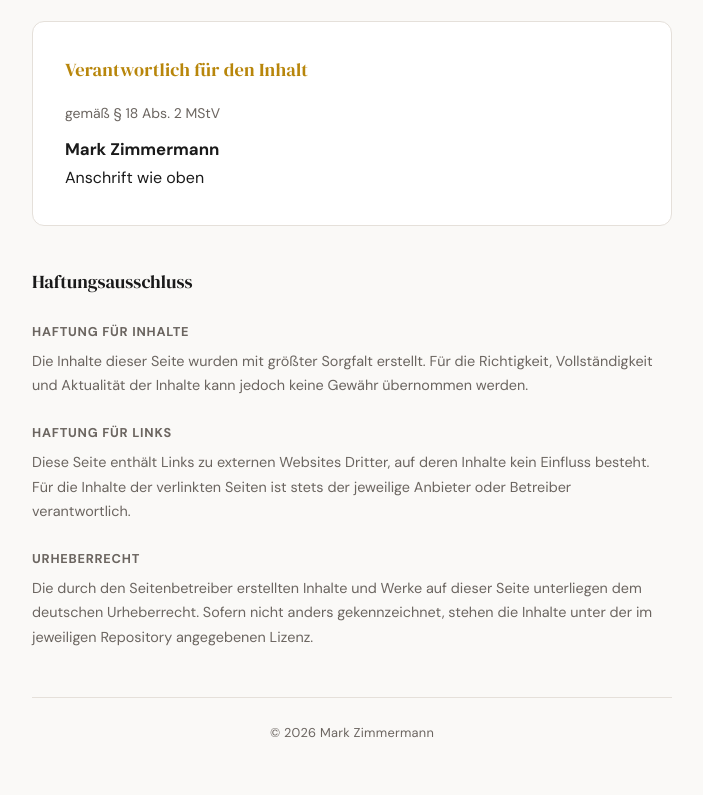
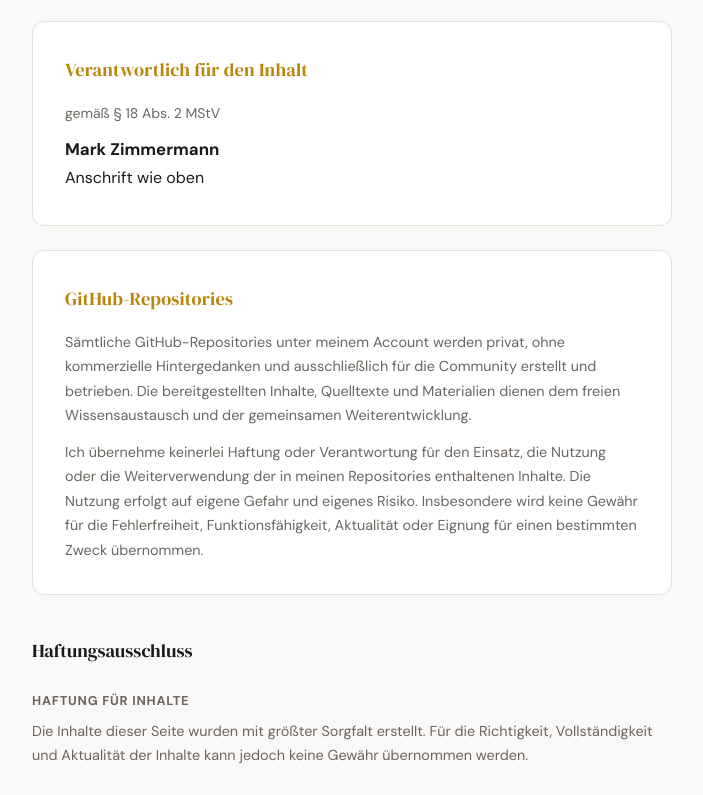
Before and after one commit to GodModeAI2025/MarkZimmermann, a plain HTML site: page index.html in a window 1280 px wide. Shown: the part 590-1385 px from the top of the page, without its empty margins (288-991 px from the left). Drawn offline with Linux system fonts and the light colour scheme.

Commit message:
Update index.html

```diff
--- a/index.html
+++ b/index.html
@@ -12,7 +12,6 @@
             padding: 0;
             box-sizing: border-box;
         }
-
         :root {
             --bg: #faf9f7;
             --text: #1a1a1a;
@@ -21,7 +20,6 @@
             --border: #e5e0da;
             --card-bg: #ffffff;
         }
-
         body {
             font-family: 'DM Sans', sans-serif;
             background: var(--bg);
@@ -32,16 +30,13 @@
             justify-content: center;
             padding: 3rem 1.5rem;
         }
-
         .container {
             max-width: 640px;
             width: 100%;
         }
-
         header {
             margin-bottom: 3rem;
         }
-
         header h1 {
             font-family: 'DM Serif Display', serif;
             font-size: 2.4rem;
@@ -49,7 +44,6 @@
             letter-spacing: -0.02em;
             color: var(--text);
         }
-
         header .subtitle {
             font-size: 0.875rem;
             color: var(--muted);
@@ -57,7 +51,6 @@
             letter-spacing: 0.03em;
             text-transform: uppercase;
         }
-
         section {
             background: var(--card-bg);
             border: 1px solid var(--border);
@@ -65,7 +58,6 @@
             padding: 2rem;
             margin-bottom: 1.5rem;
         }
-
         section h2 {
             font-family: 'DM Serif Display', serif;
             font-size: 1.15rem;
@@ -74,35 +66,29 @@
             margin-bottom: 1rem;
             letter-spacing: 0.01em;
         }
-
         .address p {
             margin: 0;
             line-height: 1.8;
         }
-
         .address .name {
             font-weight: 700;
             font-size: 1.05rem;
         }
-
         a {
             color: var(--accent);
             text-decoration: none;
             border-bottom: 1px solid transparent;
             transition: border-color 0.2s ease;
         }
-
         a:hover {
             border-bottom-color: var(--accent);
         }
-
         .disclaimer {
             background: transparent;
             border: none;
             padding: 0;
             margin-top: 2.5rem;
         }
-
         .disclaimer h2 {
             font-family: 'DM Serif Display', serif;
             font-size: 1.15rem;
@@ -110,11 +96,9 @@
             color: var(--text);
             margin-bottom: 1.5rem;
         }
-
         .disclaimer-item {
             margin-bottom: 1.5rem;
         }
-
         .disclaimer-item h3 {
             font-size: 0.8rem;
             font-weight: 700;
@@ -123,26 +107,22 @@
             color: var(--muted);
             margin-bottom: 0.4rem;
         }
-
         .disclaimer-item p {
             font-size: 0.9rem;
             color: var(--muted);
             line-height: 1.7;
         }
-
         footer {
             margin-top: 3rem;
             padding-top: 1.5rem;
             border-top: 1px solid var(--border);
             text-align: center;
         }
-
         footer p {
             font-size: 0.8rem;
             color: var(--muted);
             letter-spacing: 0.02em;
         }
-
         @media (max-width: 480px) {
             body { padding: 2rem 1rem; }
             header h1 { font-size: 1.8rem; }
@@ -156,7 +136,6 @@
             <h1>Impressum</h1>
             <p class="subtitle">Angaben gemäß § 5 DDG</p>
         </header>
-
         <section>
             <h2>Anbieter</h2>
             <div class="address">
@@ -166,12 +145,10 @@
                 <p>Deutschland</p>
             </div>
         </section>
-
         <section>
             <h2>Kontakt</h2>
             <p>E-Mail: <a href="mailto:schiff_spritziger7j@icloud.com">schiff_spritziger7j@icloud.com</a></p>
         </section>
-
         <section>
             <h2>Verantwortlich für den Inhalt</h2>
             <p style="font-size: 0.875rem; color: var(--muted); margin-bottom: 0.5rem;">gemäß § 18 Abs. 2 MStV</p>
@@ -180,26 +157,26 @@
                 <p>Anschrift wie oben</p>
             </div>
         </section>
-
+        <section>
+            <h2>GitHub-Repositories</h2>
+            <p style="font-size: 0.9rem; color: var(--muted); line-height: 1.7;">Sämtliche GitHub-Repositories unter meinem Account werden privat, ohne kommerzielle Hintergedanken und ausschließlich für die Community erstellt und betrieben. Die bereitgestellten Inhalte, Quelltexte und Materialien dienen dem freien Wissensaustausch und der gemeinsamen Weiterentwicklung.</p>
+            <p style="font-size: 0.9rem; color: var(--muted); line-height: 1.7; margin-top: 0.75rem;">Ich übernehme keinerlei Haftung oder Verantwortung für den Einsatz, die Nutzung oder die Weiterverwendung der in meinen Repositories enthaltenen Inhalte. Die Nutzung erfolgt auf eigene Gefahr und eigenes Risiko. Insbesondere wird keine Gewähr für die Fehlerfreiheit, Funktionsfähigkeit, Aktualität oder Eignung für einen bestimmten Zweck übernommen.</p>
+        </section>
         <div class="disclaimer">
             <h2>Haftungsausschluss</h2>
-
             <div class="disclaimer-item">
                 <h3>Haftung für Inhalte</h3>
                 <p>Die Inhalte dieser Seite wurden mit größter Sorgfalt erstellt. Für die Richtigkeit, Vollständigkeit und Aktualität der Inhalte kann jedoch keine Gewähr übernommen werden.</p>
             </div>
-
             <div class="disclaimer-item">
                 <h3>Haftung für Links</h3>
                 <p>Diese Seite enthält Links zu externen Websites Dritter, auf deren Inhalte kein Einfluss besteht. Für die Inhalte der verlinkten Seiten ist stets der jeweilige Anbieter oder Betreiber verantwortlich.</p>
             </div>
-
             <div class="disclaimer-item">
                 <h3>Urheberrecht</h3>
                 <p>Die durch den Seitenbetreiber erstellten Inhalte und Werke auf dieser Seite unterliegen dem deutschen Urheberrecht. Sofern nicht anders gekennzeichnet, stehen die Inhalte unter der im jeweiligen Repository angegebenen Lizenz.</p>
             </div>
         </div>
-
         <footer>
             <p>© 2026 Mark Zimmermann</p>
         </footer>
```
